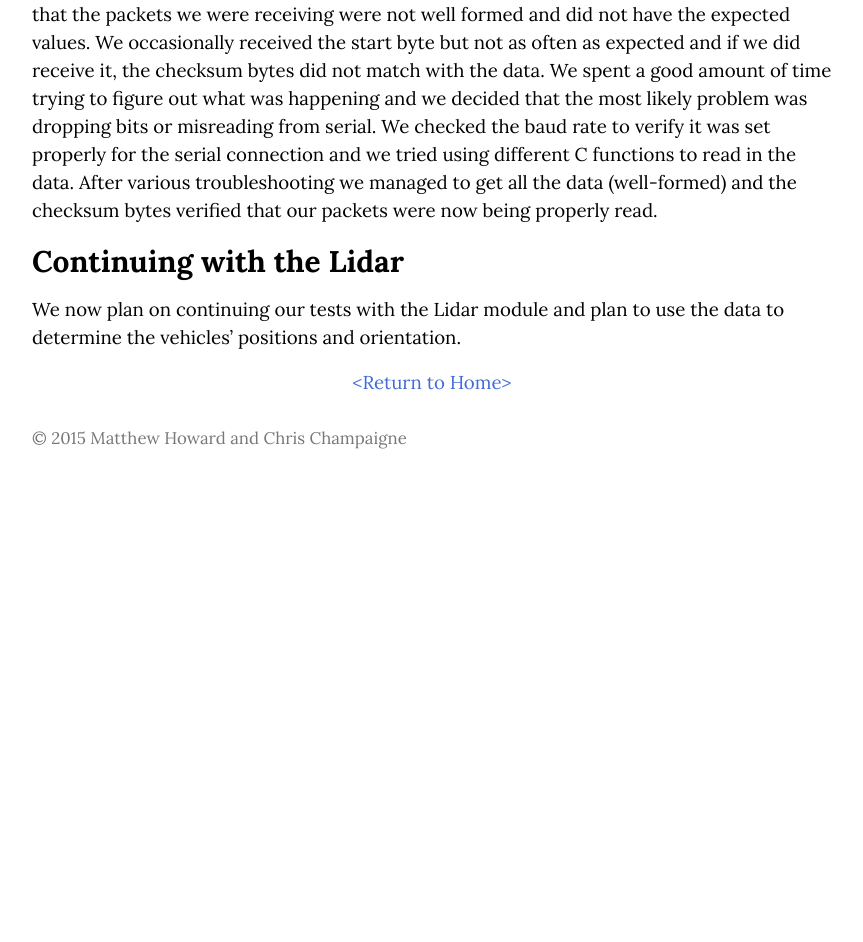
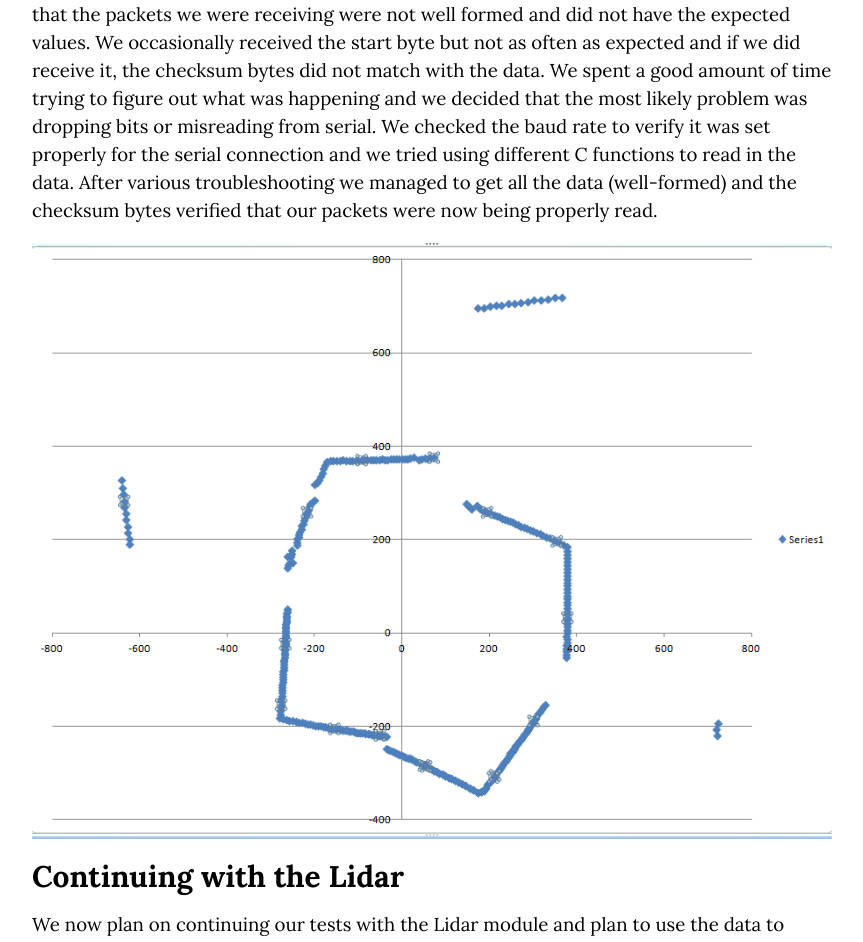
Before and after one commit to moward/project-winwood, a Jekyll site: the page built from _posts/2015-04-19-building-the-bot.md, in a window 1280 px wide. Shown: the part 1630-2572 px from the top of the page, without its empty margins (208-1071 px from the left). Built offline with Jekyll 4.4.1, drawn with Linux system fonts in a browser that asks for light colours; before the commit the page ends 2096 px from its top, so only the background shows below that.

Commit message:
added lidar data picture

```diff
--- a/_posts/2015-04-19-building-the-bot.md
+++ b/_posts/2015-04-19-building-the-bot.md
@@ -20,5 +20,7 @@ After laser cutting our first set of parts and assembling them, we realized that
 ## Setting Up the Lidar
 Once we assembled our first vehicle, we turned our attention toward reading in the data from the Lidar. We attached the Lidar sensor to the Raspberry Pi pins so it could read the data as the Lidar spins.  After writing a program in C to read in the packets of data, we found that the packets we were receiving were not well formed and did not have the expected values. We occasionally received the start byte but not as often as expected and if we did receive it, the checksum bytes did not match with the data.  We spent a good amount of time trying to figure out what was happening and we decided that the most likely problem was dropping bits or misreading from serial. We checked the baud rate to verify it was set properly for the serial connection and we tried using different C functions to read in the data. After various troubleshooting we managed to get all the data (well-formed) and the checksum bytes verified that our packets were now being properly read.
 
+![Data Picture](/images/LidarData.PNG)
+
 ## Continuing with the Lidar
 We now plan on continuing our tests with the Lidar module and plan to use the data to determine the vehicles' positions and orientation.
```
